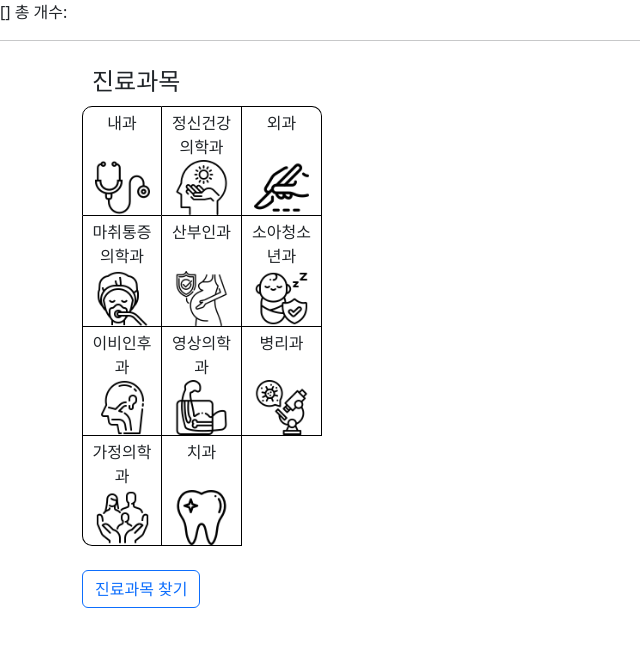
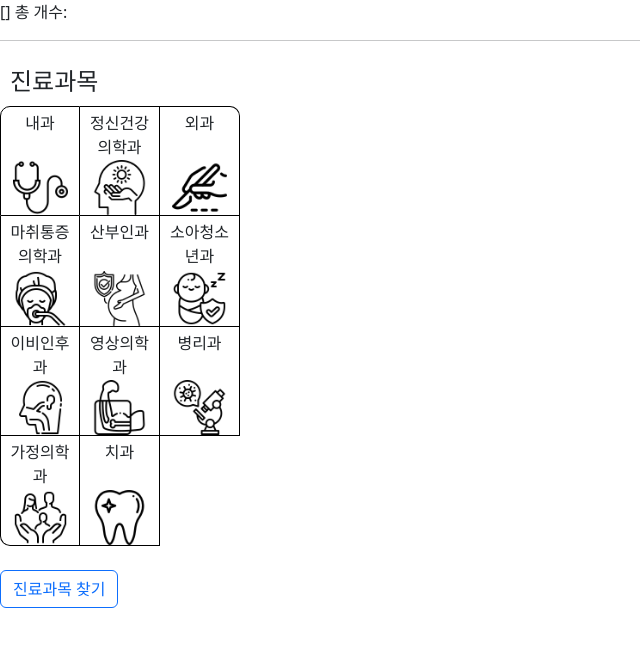
Before and after one commit to jejucoding2022/hackathon, a Django app: page /hospitallist/ in a window 1280 px wide. Shown: the part 56-703 px from the top of the page, without its empty margins (0-640 px from the left). Run offline with Django 3.2, Linux system fonts and the light colour scheme; data that the repository does not hold is empty; some libraries are stand-ins or nearby versions.

Commit message:
조금 수정

```diff
--- a/main/static/css/style.css
+++ b/main/static/css/style.css
@@ -205,7 +205,7 @@ label[for='check-area-all'] {
     height: 30px;
     border-radius: 5px;
 }
-.container {
+.subject-container {
     display: flex;
 }
 .subject-items {
@@ -320,3 +320,7 @@ label[for='check-area-all'] {
     text-overflow: ellipsis;
 
 }
+
+@media screen {
+
+}
--- a/main/templates/main/base.html
+++ b/main/templates/main/base.html
@@ -5,6 +5,7 @@
     <meta http-equiv="X-UA-Compatible" content="IE=edge">
     <meta name="viewport" content="width=device-width, initial-scale=1.0">
     <title>base</title>
+
 <link href="https://cdn.jsdelivr.net/npm/bootstrap@5.2.0/dist/css/bootstrap.min.css" rel="stylesheet" integrity="sha384-gH2yIJqKdNHPEq0n4Mqa/HGKIhSkIHeL5AyhkYV8i59U5AR6csBvApHHNl/vI1Bx" crossorigin="anonymous">
 
 </head>
@@ -14,15 +15,11 @@
     <!--static 파일 불러오기-->
     {% load static %}
     <link rel="stylesheet" href="{% static 'css/style.css' %}">
-    <link href="https://cdn.jsdelivr.net/npm/bootstrap@5.2.0/dist/css/bootstrap.min.css" rel="stylesheet" integrity="sha384-gH2yIJqKdNHPEq0n4Mqa/HGKIhSkIHeL5AyhkYV8i59U5AR6csBvApHHNl/vI1Bx" crossorigin="anonymous">
-
-
-    <link href="https://cdn.jsdelivr.net/npm/bootstrap@5.2.0/dist/css/bootstrap.min.css" rel="stylesheet" integrity="sha384-gH2yIJqKdNHPEq0n4Mqa/HGKIhSkIHeL5AyhkYV8i59U5AR6csBvApHHNl/vI1Bx" crossorigin="anonymous">
 
     <!-- header banner -->
     <nav class="navbar bg-light">
         <div class="container-fluid">
-            <a href="#" class="navbar-brand">jeju hospital</a>
+            <a href="" class="navbar-brand">jeju hospital</a>
 
         <div>
         {% if not 'user_id' in request.session %}
--- a/main/templates/main/hospitallist.html
+++ b/main/templates/main/hospitallist.html
@@ -8,7 +8,7 @@
 
 
 <hr>
-<div class="container">
+<div class="subject-container">
 
 <!-- <div>
     <div class="jejumap">
--- a/main/templates/main/hospitalsubject.html
+++ b/main/templates/main/hospitalsubject.html
@@ -8,7 +8,7 @@
 
 <img src="/main/static/img/내과.png" alt="">
 <hr>
-<div class="container">
+<div class="subject-container">
 
     <form class="subject-items" action="{% url 'hospitalsubject' %}">
         <h4 style="display: block; width:100%; margin: 10px;">진료과목</h4>
```
